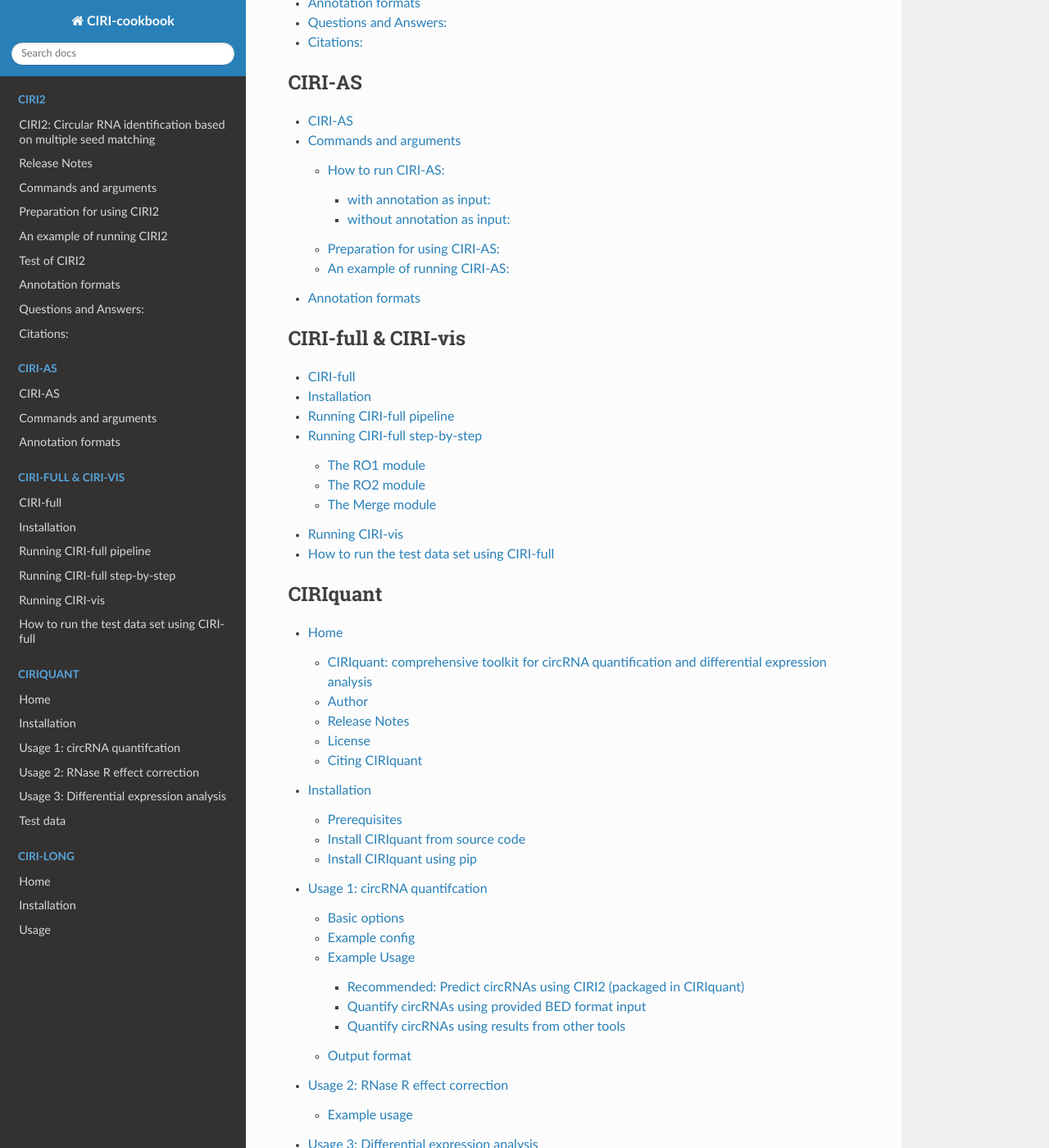
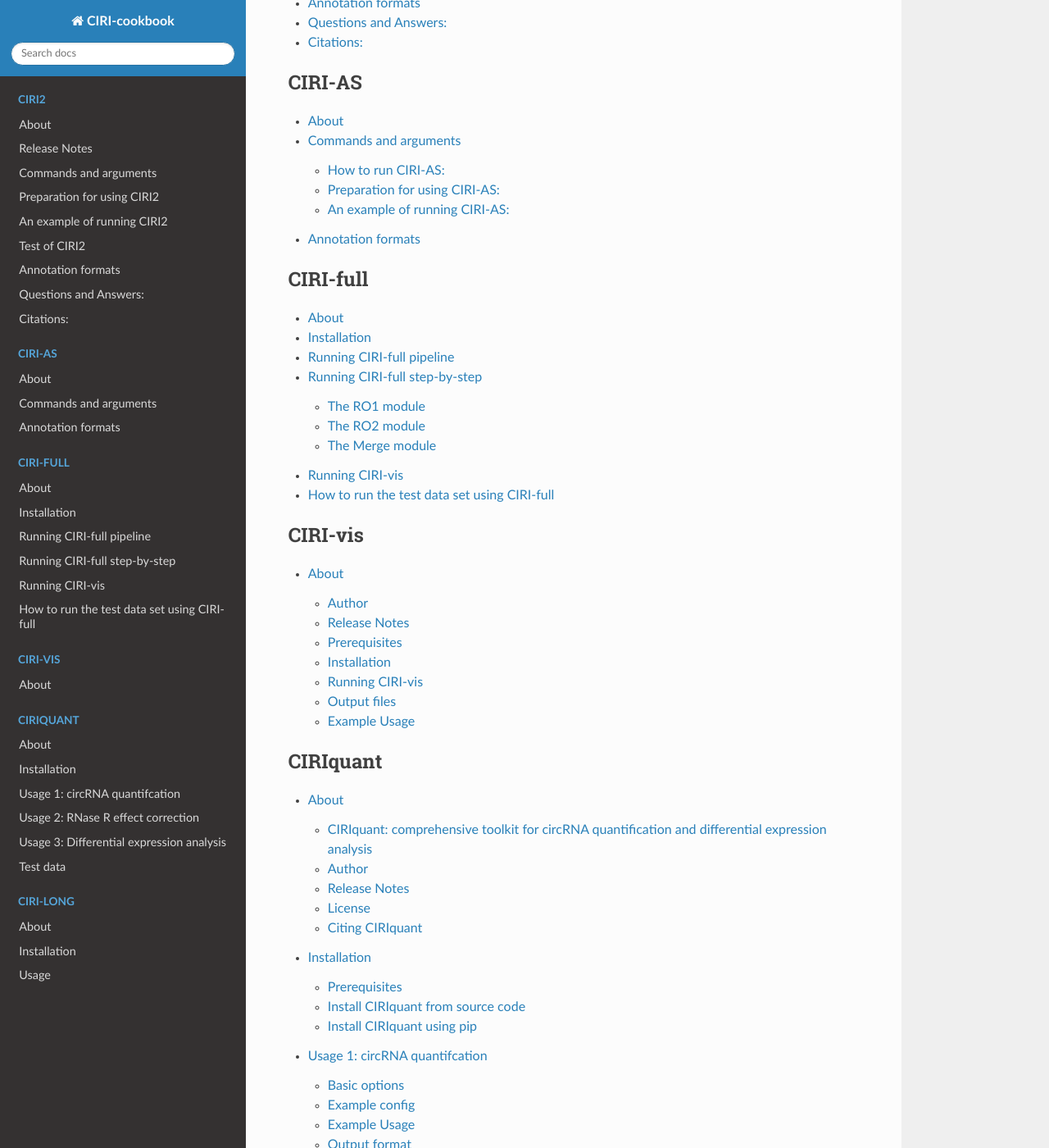
Before and after one commit to bioinfo-biols/CIRI-cookbook, a Sphinx documentation site: the page built from source/index.rst, in a window 1280 px wide and 1400 px high, scrolled down 360 px. Shown: the whole window at 82% size. Built offline with Sphinx 7.4.7 and the Read the Docs theme 2.0.0, drawn with Linux system fonts in a browser that asks for light colours; some of the changed lines change nothing that is shown; some of the changed text lies outside the part shown.

````diff
--- a/source/CIRI-AS.md
+++ b/source/CIRI-AS.md
@@ -1,4 +1,4 @@
-# CIRI-AS
+# About
 
 CIRI-AS is a detection tool for circRNA internal components and alternative splicing events.
 
--- a/source/CIRI-full.md
+++ b/source/CIRI-full.md
@@ -1,4 +1,4 @@
-# CIRI-full
+# About
 
 Manual of CIRI-full v2.0
 
--- a/source/CIRI-long_0_home.md
+++ b/source/CIRI-long_0_home.md
@@ -1,4 +1,4 @@
-# Home
+# About
 
 ## CIRI-long: circular RNA identifier using long-read sequencing data
 
--- /dev/null
+++ b/source/CIRI-vis.md
@@ -0,0 +1,157 @@
+# About
+
+CIRI-vis is a tool for visualizing alignments of BSJ & RO merged reads and estimating the related abundance of isoforms according to the output of CIRI-full (prefix_merge_circRNA_detail.anno) or CIRI-AS (prefix_jav.list).
+
+![CIRI-vis.png](https://github.com/bioinfo-biols/Zhaolab/blob/master/CIRI-vis.png?raw=true)
+
+## Author
+
+Authors: Yi Zheng(zhengyi@biols.ac.cn), Fangqing Zhao(zhfq@biols.ac.cn)
+
+Maintainer: Yi Zheng
+
+## Release Notes
+
+- Version 1.4
+
+## Prerequisites
+
+```
+Softwares:
+	JavaSE >= 1.6
+    bwa
+	CIRI2
+    CIRI-AS
+    CIRI-Full
+```
+
+## Installation
+
+CIRI-vis is developed in JAVA, and it can be performed in any system which has Java SE Runtime Environment.
+
+CIRI-vis is already packed with the CIRI-full software under /bin.
+After downloading the CIRI-full package, you can extract it by typing:
+
+```bash
+unzip CIRI-full_v2.0.zip
+```
+
+you can find CIRI-vis.jar in the folder.
+
+## Running CIRI-vis
+
+Input file requirements:
+
+IF you runned CIRI-full Pipeline in previous step, the input file will be named:XXX_merge_circRNA_detail.anno under CIRI-full_output folder
+
+IF you only run CIRI-AS with '-d yes' parameter in previous step, the input file will be named XXX_jav.list under your CIRI-AS output folder
+
+Library length file is nessaracy for isoform expression estimation. library length file will be XXX_library_length.list under your CIRI-AS output folder
+
+CIRI-vis.jar runs from a command line as follows:
+
+```text
+Usage: java -jar CIRI-vis.jar [Options]
+
+Options:
+
+	-i			The path of input file of CIRI-vis. (required)
+	-l			The path of library length file. (required for isoform quantification)
+	-r			The path of reference genome sequence in FASTA format. (required for output circRNA sequence)
+	-list		The list of choosen circRNA BSJ.(It is needed when more than one sample)
+	-d			The dictionary of output. Default currentdir/stdir
+	-o			The prefix of output. Default stout (optional)
+	-type		The format of figure. you can select pdf or svg or both. Default pdf (optional)
+	-max		The maximum expression (BSJ reads number) of circRNA that displayed by CIRI-vis. Default 999999999 (optional)
+	-min		The minimum expression (BSJ reads number) of circRNA that displayed by CIRI-vis. Default 5. Note: please only use one of -min, -exp, -rank (optional)
+	-rank		Only display the expression top X% of circRNA (optional)
+	-exp		Only display the top expression circRNA that contain X% of BSJ reads. (optional)
+	-iso		The maximum number of considering isoform, default 10. High value will make the quantification slower (optional)
+	-ran		Set random seed, default 0.(optional)
+```
+
+Examples:
+
+For one sample
+
+```bash
+java -jar CIRI-vis.jar -i A_merge_circRNA_detail.anno -l A_library_length.list -r Ref.fa -d out -o prefix
+```
+
+For more than one samples
+
+```bash
+java -jar CIRI-vis.jar -i A_merge_circRNA_detail.anno B_merge_circRNA_detail.anno -l A_library_length.list B_library_length.list -r Ref.fa -d out -o prefix -list test.txt
+```
+
+The format of the "test.txt" (input of -list) should be:
+
+```text
+chr10:74474869|74475660
+chr8:141856359|141900868
+...
+```
+
+## Output files
+
+Description of `prefix.list`:
+
+This file gives the detailed information of circRNA isoforms. Columns are separated by tabs:
+
+```text
+Image_ID:		The name of pdf file.
+Circle_ID:		ID of the BSJ position of circRNA isoform in the pattern of "chr:start|end";
+Chr: 			chromosome of a predicted circRNA isoform
+start:			start loci of a predicted circRNA isoform on the chromosome
+end:			end loci of a predicted circRNA isoform on the chromosome
+total_exp:		circular junction read (also called as back-spliced junction read) count of a predicted circRNA
+isoform_number: the serial number of isoform in circRNA
+isoform_exp:	the estimate BSJ read count of this predicted isoform.
+isoform_length: the minimum length of this predicted isoform.
+isoform_state:	whether this predicted isoform is fully reconstructed.
+strain: 		strain of circRNA (+/-)
+gene_id:		gene name that the circRNA located in
+isoform_cirexon: The cirexon position in this predicted isoform, "0-0" represent for the breakpoint during reconstruction.
+```
+
+When more than one sample
+
+```text
+Image_ID:		The name of pdf file.
+Sample_name:	 Name of input sample (appear only when more than one sample)
+Circle_ID:		ID of the BSJ position of circRNA isoform in the pattern of "chr:start|end";
+Chr: 			chromosome of a predicted circRNA isoform
+start:			start loci of a predicted circRNA isoform on the chromosome
+end:			end loci of a predicted circRNA isoform on the chromosome
+total_exp:		circular junction read (also called as back-spliced junction read) count of a predicted circRNA
+isoform_number: the serial number of isoform in circRNA
+isoform_exp:	the estimate BSJ read count of this predicted isoform.
+isoform_length: the minimum length of this predicted isoform.
+estimated_isoform_read_count:	The estimated total number of read that on this isoform (including BSJ and nonBSJ reads),
+isoform_state:	whether this predicted isoform is fully reconstructed.
+strain: 		strain of circRNA (+/-)
+gene_id:		gene name that the circRNA located in
+isoform_cirexon: The cirexon position in this predicted isoform, "0-0" represent for the breakpoint during reconstruction.
+```
+
+Description of `prefix.fa`:
+
+This FASTA format file will be generated if reference genome sequence is available. It  contains the sequence of fully reconstructed isoform. They were named in this format:
+
+```text
+>(Image_name)#(BSJ) length=(isoform_length) (isoform_BSJ_read_count)/(circRNA_BSJ_read_count)
+```
+
+## Example Usage
+
+Test data sets (FASTQ file, annotation file and reference sequence) are packaged with the CIRI-full software, which can be found in the CIRI-full_test/ folder. Temporary and final results are given in the CIRI-full/test_output/ folder.
+
+Here are the commands for running the test data sets:
+
+```bash
+cd CIRI-full_v2.0/CIRI-full_test/
+bwa index test_ref.fa
+java -jar ../CIRI-full.jar Pipeline -1 test_1.fq.gz -2 test_2.fq.gz -a test_anno.gtf -r test_ref.fa -d test_output/ -o test
+unset DISPLAY
+java -jar CIRI-vis.jar -i test_output/CIRI-full_output/test_merge_circRNA_detail.anno -l ../CIRI-vis_test/test_library_length.list -r test_ref.fa -d test_output/CIRI-vis_out -min 1
+```
--- a/source/CIRI2.md
+++ b/source/CIRI2.md
@@ -1,4 +1,6 @@
-# CIRI2: Circular RNA identification based on multiple seed matching
+# About
+
+CIRI2: Circular RNA identification based on multiple seed matching
 
 CIRI (circRNA identifier) is a novel chiastic clipping signal based algorithm,which can unbiasedly and accurately detect circRNAs from transcriptome data by employing multiple filtration strategies.
 
--- a/source/CIRIquant_0_home.md
+++ b/source/CIRIquant_0_home.md
@@ -1,4 +1,4 @@
-# Home
+# About
 
 ## CIRIquant: comprehensive toolkit for circRNA quantification and differential expression analysis
 
--- /dev/null
+++ b/source/circAtlas.md
@@ -0,0 +1,7 @@
+## circAtlas 2.0: http://circatlas.biols.ac.cn
+
+Circular RNAs (circRNAs) are a novel class of RNAs with important biological implications. Currently, a huge number of circRNAs was already identified from high-throughput RNA-seq data sets. However, functional annotation and prioritization of these circRNAs for further expreimental validation as well as functional investigation is the bottleneck step for current circRNA studies. Now, we developed a new resource database and web tool named circAtlas 2.0 that integrated over one millions of circRNAs across 6 species (human, macaca, mouse, rat, pig, chicken) and a variety of tissues. The circAtlas 2.0 can fill this gap by integrating the most comprehensive circRNAs and their expression and functional profiles in vertebrates, which provides a foundation for circRNA studies and serves as a powerful starting point to investigate their biological significance.
+
+Please refer to [http://circatlas.biols.ac.cn/tutorial](http://159.226.67.237:8080/new/tutorial.php) for detailed information.
+
+![circAtlas.png](https://github.com/bioinfo-biols/Zhaolab/blob/master/circAtlas.png?raw=true)
--- a/source/index.rst
+++ b/source/index.rst
@@ -7,25 +7,31 @@
 ==============================================
 
 .. toctree::
-   :maxdepth: 3
+   :maxdepth: 2
    :caption: CIRI2
 
    CIRI2.md
 
 .. toctree::
-   :maxdepth: 3
+   :maxdepth: 2
    :caption: CIRI-AS
 
    CIRI-AS.md
 
 .. toctree::
-   :maxdepth: 3
-   :caption: CIRI-full & CIRI-vis
+   :maxdepth: 2
+   :caption: CIRI-full
 
    CIRI-full.md
 
 .. toctree::
-   :maxdepth: 3
+   :maxdepth: 2
+   :caption: CIRI-vis
+
+   CIRI-vis.md
+
+.. toctree::
+   :maxdepth: 2
    :caption: CIRIquant
 
    CIRIquant_0_home
@@ -36,7 +42,7 @@
    CIRIquant_5_test.md
 
 .. toctree::
-   :maxdepth: 3
+   :maxdepth: 2
    :caption: CIRI-long
 
    CIRI-long_0_home
````
